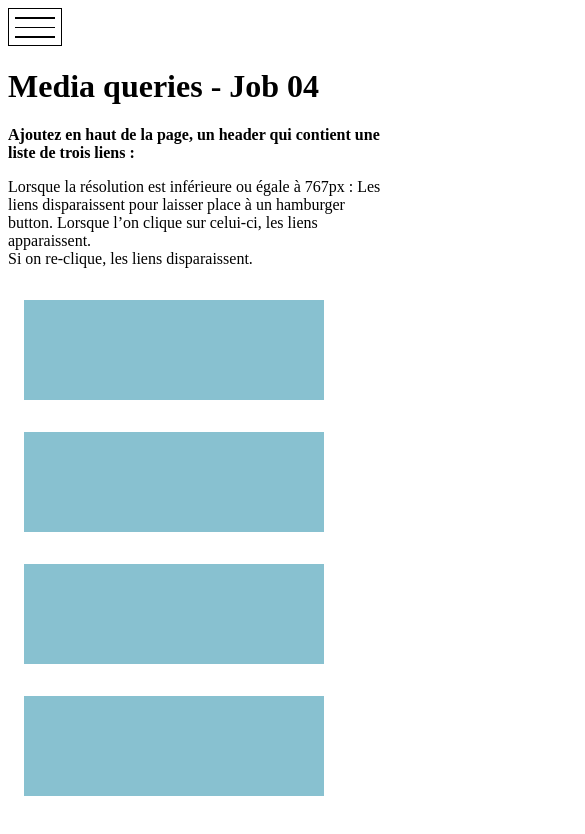
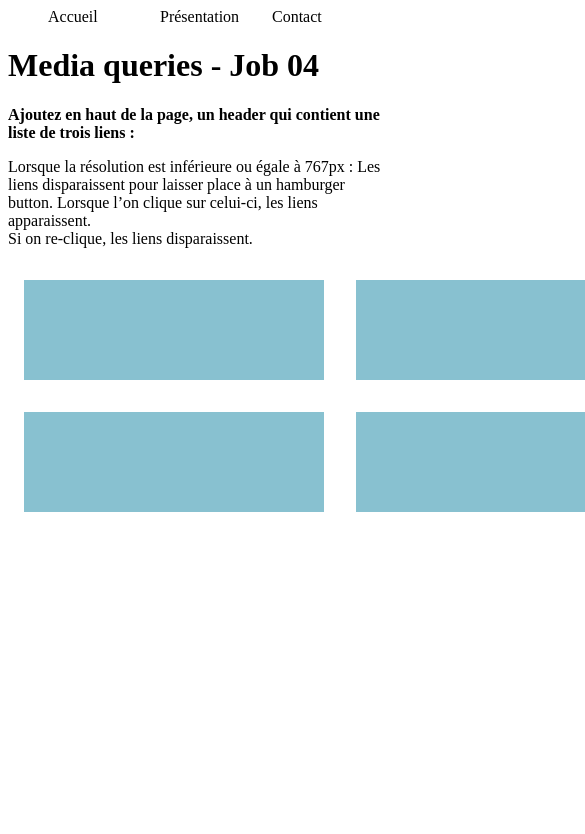
Before and after one commit to bruno-coulet/media_queries, a plain HTML site: page job04/index.html in a window 390 px wide. Shown: the top 834 px of the page, 585 px wide, since content can reach past the window. Drawn offline with Linux system fonts and the light colour scheme.

Commit message:
Finitions de job03 et job04

```diff
--- a/job03/style.css
+++ b/job03/style.css
@@ -1,5 +1,3 @@
-
-
 /*  dimensionne, espace et colorisse les sections    */
 section{
     width: 300px;
@@ -23,11 +21,10 @@ figure{
     figure {
         display: flex;
         flex-direction: column;
+        width:fit-content;
     }
 
 }
-
-
 
 
 /*  Largeur entre 768px et 1599 px : disposition en 2 colonnes.    */
@@ -41,7 +38,6 @@ figure{
 }
 
 
-
 /*  Ecran supérieur ou égal à 1600 px de large : disposition en 1 ligne.    */
 
  @media screen and (min-device-width:1600px) {
--- a/job04/index.html
+++ b/job04/index.html
@@ -10,7 +10,7 @@
 
         <header>
             <!-- Barre de navigation desktop -->
-            <nav class="standard">
+            <nav class="desktop">
                 <ul>
                     <li>Accueil</li>
                     <li>Présentation</li>
@@ -21,7 +21,7 @@
 
 
             <!--            Burger  - début         -->
-            <div class="phone">
+            <nav class="phone">
                 <input type="checkbox" id="burger" class="burger">
 
                 <label for="burger" class="hamburger">
@@ -35,7 +35,7 @@
                     <li><a href="https://zanza-creation.com/createur-textile/" target="_blank"><label for="burger-shower">Présentation</label></a></li>
                     <li><a href="https://zanza-creation.com/contact/" target="_blank"><label for="burger-shower">Contact</label></a></li>
                 </ul>
-            </div>
+            </nav>
             <!--            Burger - fin          -->
 
 
--- a/job04/style.css
+++ b/job04/style.css
@@ -1,15 +1,27 @@
-/*   La navigation desktop s'efface en dessous de 767px de large   */
+/*  Centre la navigation desktop    */
+nav.desktop ul{
+    display: flex;
+    margin: auto;
+    width: fit-content;
+}
+/*  Elements de la navigation    */
+li{
+    width: 7rem;
+    list-style-type: none;
+}
 
-@media (max-width:767px) {
-    nav{display:none}
+/*   La navigation desktop s'affiche uniquement au dela de 767px de large   */
+
+@media (max-device-width:767px) {
+    nav.desktop{display:none}
 }
 
 
 
 /*   Le burger s'affiche uniquement en dessous de 768px de large   */
 
-@media  (min-width:768px) {
-    .phone {
+@media  (min-device-width:768px) {
+    nav.phone {
         display:none;
     }
 }
@@ -72,6 +84,7 @@ section{
 figure{
     margin:auto;
     justify-items: center;
+    width:fit-content;
 }
 
 
@@ -79,7 +92,7 @@ figure{
 
 /*  Largeur inférieure ou égal à 767 px : disposition en 1 colonne.  */
 
-@media  (max-width:767px) {
+@media  (max-device-width:767px) {
     figure {
         display: flex;
         flex-direction: column;
@@ -88,11 +101,9 @@ figure{
 }
 
 
-
-
 /*  Largeur entre 768px et 1599 px : disposition en 2 colonnes.    */
 
-@media (min-width:768px) and (max-width:1599px) {
+@media (min-device-width:768px) and (max-device-width:1599px) {
     figure {
         display:grid;
         grid-template-columns: 1fr 1fr;
@@ -101,10 +112,9 @@ figure{
 }
 
 
-
 /*  Ecran supérieur ou égal à 1600 px de large : disposition en 1 ligne.    */
 
- @media screen and (min-width:1600px) {
+ @media screen and (min-device-width:1600px) {
     figure {
         display: flex;
         flex-direction: row;
```
